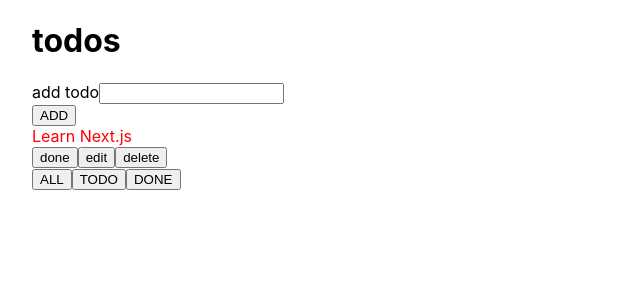
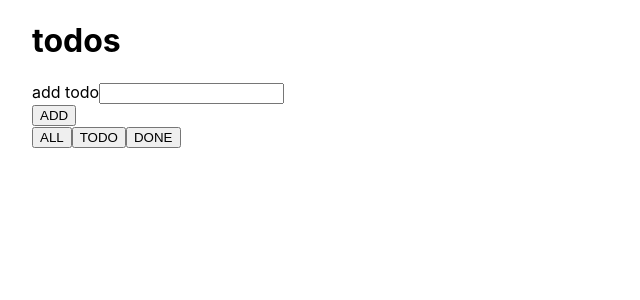
Before and after one commit to kktr/todo, a Next.js app: page / in a window 1280 px wide. Shown: the top 300 px of the page, without its empty margins (0-640 px from the left). Built offline with nearby package versions, Linux system fonts and the light colour scheme.

Commit message:
refactor: add interface IItem

```diff
--- a/pages/index.tsx
+++ b/pages/index.tsx
@@ -2,18 +2,18 @@ import type { NextPage } from 'next';
 import { ChangeEvent, useState } from 'react';
 import styles from '../styles/Home.module.css';
 
-const Home: NextPage = () => {
-  const [enteredText, setEnteredText] = useState<string>('');
-  const [editedTodo, setEditedTodo] = useState<{
+interface IItem {
   id: number;
   text: string;
   done: boolean;
   isEdit: boolean;
-  }>();
+}
+
+const Home: NextPage = () => {
+  const [enteredText, setEnteredText] = useState<string>('');
+  const [editedTodo, setEditedTodo] = useState<IItem>();
   const [editedTextTodo, setEditedTextTodo] = useState<string | null>(null);
-  const [todos, setTodos] = useState([
-    { id: 0, text: 'Learn Next.js', done: false, isEdit: false },
-  ]);
+  const [todos, setTodos] = useState<IItem[] | null>(null);
   const [display, setDisplay] = useState<string>('all');
   const [isEdit, setIsEdit] = useState<boolean>(false);
 
@@ -32,12 +32,18 @@ const Home: NextPage = () => {
   };
 
   const addTodo = (newTodo: string, isDone: boolean) => {
-    let lastIndex = todos.length > 0 ? todos[todos.length - 1].id + 1 : 0;
+    // let lastIndex = todos !== null ? todos[todos.length - 1].id + 1 : 0;
 
+    if (todos !== null && todos.length !== 0) {
+      let newId = todos[todos.length - 1].id + 1;
       setTodos([
         ...todos,
-      { id: lastIndex, text: newTodo, done: isDone, isEdit: false },
+        { id: newId, text: newTodo, done: isDone, isEdit: false },
       ]);
+    } else {
+      let newId = 0;
+      setTodos([{ id: newId, text: newTodo, done: isDone, isEdit: false }]);
+    }
   };
 
   const editTodos = (
@@ -84,7 +90,8 @@ const Home: NextPage = () => {
       </form>
 
       <div>
-        {todos.map((todo, index) => {
+        {todos &&
+          todos.map((todo, index) => {
             if (display === 'done' && todo.done === false) return;
             if (display === 'todo' && todo.done === true) return;
             return !todo.isEdit ? (
@@ -167,7 +174,9 @@ const Home: NextPage = () => {
                       id="editedTodo"
                       type="text"
                       required
-                    value={editedTextTodo !== null ? editedTextTodo : todo.text}
+                      value={
+                        editedTextTodo !== null ? editedTextTodo : todo.text
+                      }
                       onChange={todoEditHandler}
                       className={`${styles.input} form-control`}
                     />
```
Lines whose indentation alone changed are shown as unchanged.
